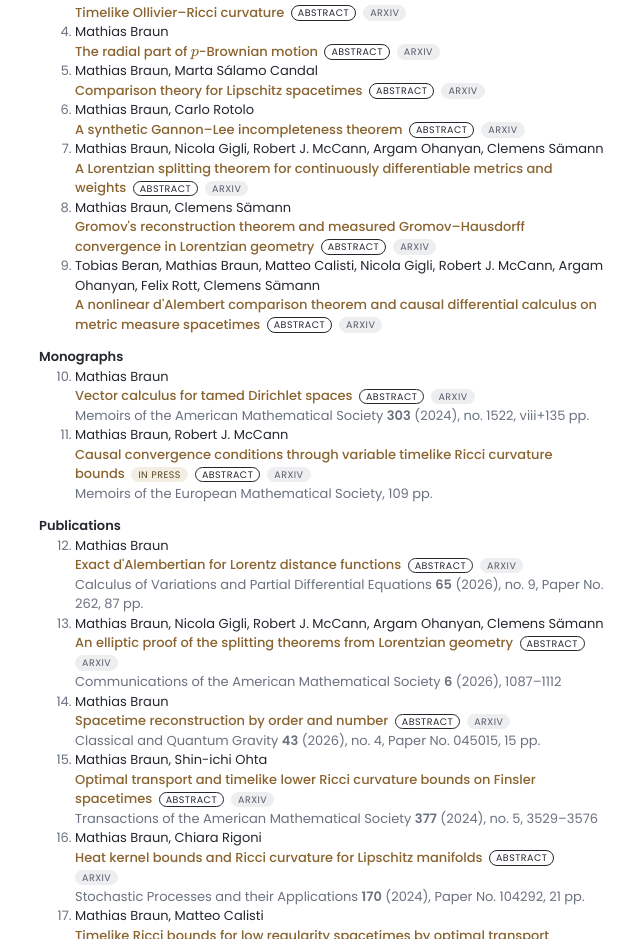
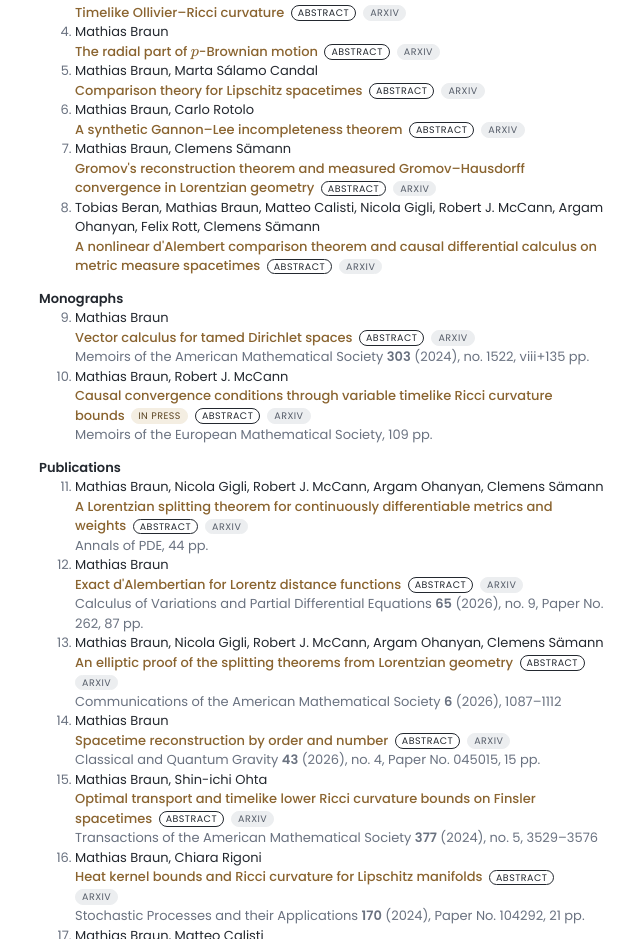
Before and after one commit to mathiasbraun/mathiasbraun.github.io, a plain HTML site: page index.html in a window 1280 px wide. Shown: the part 1587-2526 px from the top of the page, without its empty margins (318-958 px from the left). Drawn offline with nearby package versions, Linux system fonts and the light colour scheme; some icons are missing.

Commit message:
Move the C^1 Lorentzian splitting paper from preprints to publications (Annals of PDE)
Co-Authored-By: Claude Sonnet 5.5 <noreply@anthropic.com>

```diff
--- a/index.html
+++ b/index.html
@@ -30,7 +30,7 @@
     <link rel="stylesheet" href="https://cdn.jsdelivr.net/gh/jpswalsh/academicons@1.9.4/css/academicons.min.css">
     <link rel="stylesheet" href="https://cdn.jsdelivr.net/npm/@fortawesome/fontawesome-free@6.5.2/css/all.min.css">
 
-    <link rel="stylesheet" href="styles.css?v=157">
+    <link rel="stylesheet" href="styles.css?v=158">
     <!-- MathJax config must be defined before the library loads -->
     <script>
     window.MathJax = {
@@ -260,7 +260,7 @@
     </div>
 </div>
 
-<script src="publications-data.js?v=26"></script>
+<script src="publications-data.js?v=27"></script>
 <script src="publications.js?v=32"></script>
 <script>
 (function () {
--- a/publications-data.js
+++ b/publications-data.js
@@ -45,6 +45,19 @@ const PUBLICATIONS = {
       "id": "publications",
       "title": "Publications",
       "items": [
+        {
+          "id": "lorentzian-splitting-c1",
+          "authors": ["Mathias Braun", "Nicola Gigli", "Robert J. McCann", "Argam Ohanyan", "Clemens Sämann"],
+          "title": "A Lorentzian splitting theorem for continuously differentiable metrics and weights",
+          "venue": "Annals of PDE",
+          "details": "to appear, 44 pp.",
+          "year": 2025,
+          "status": "published",
+          "url": null,
+          "doi": null,
+          "arxiv": "2507.06836",
+          "abstract": "We prove a splitting theorem for globally hyperbolic, weighted spacetimes with metrics and weights of regularity $C^1$ by combining elliptic techniques for the negative homogeneity $p$-d'Alembert operator from our recent work in the smooth setting with the concept of line-adapted curves introduced here. Our results extend the Lorentzian splitting theorem proved for smooth globally hyperbolic spacetimes by Galloway – and variants of its weighted counterparts by Case and Woolgar–Wylie – to this low regularity setting."
+        },
         {
           "id": "exact-dalembertian-lorentz-distance",
           "authors": ["Mathias Braun"],
@@ -273,19 +286,6 @@ const PUBLICATIONS = {
           "abstract": "We prove the Gannon-Lee incompleteness theorem for globally hyperbolic spacetimes. We assume the synthetic null energy condition of Ketterer and a trappedness condition we call \"synthetically asymptotically regular\". Our result generalizes this classical result to the weighted case. It also motivates and indicates extensions to low regularity, which are deferred to future work."
         },
         {
-          "id": "lorentzian-splitting-c1",
-          "authors": ["Mathias Braun", "Nicola Gigli", "Robert J. McCann", "Argam Ohanyan", "Clemens Sämann"],
-          "title": "A Lorentzian splitting theorem for continuously differentiable metrics and weights",
-          "venue": "arXiv preprint",
-          "details": "arXiv:2507.06836, 44 pp.",
-          "year": 2025,
-          "status": "preprint",
-          "url": null,
-          "doi": null,
-          "arxiv": "2507.06836",
-          "abstract": "We prove a splitting theorem for globally hyperbolic, weighted spacetimes with metrics and weights of regularity $C^1$ by combining elliptic techniques for the negative homogeneity $p$-d'Alembert operator from our recent work in the smooth setting with the concept of line-adapted curves introduced here. Our results extend the Lorentzian splitting theorem proved for smooth globally hyperbolic spacetimes by Galloway – and variants of its weighted counterparts by Case and Woolgar–Wylie – to this low regularity setting."
-        },
-        {
           "id": "gromov-reconstruction-lorentzian",
           "authors": ["Mathias Braun", "Clemens Sämann"],
           "title": "Gromov's reconstruction theorem and measured Gromov–Hausdorff convergence in Lorentzian geometry",
```
